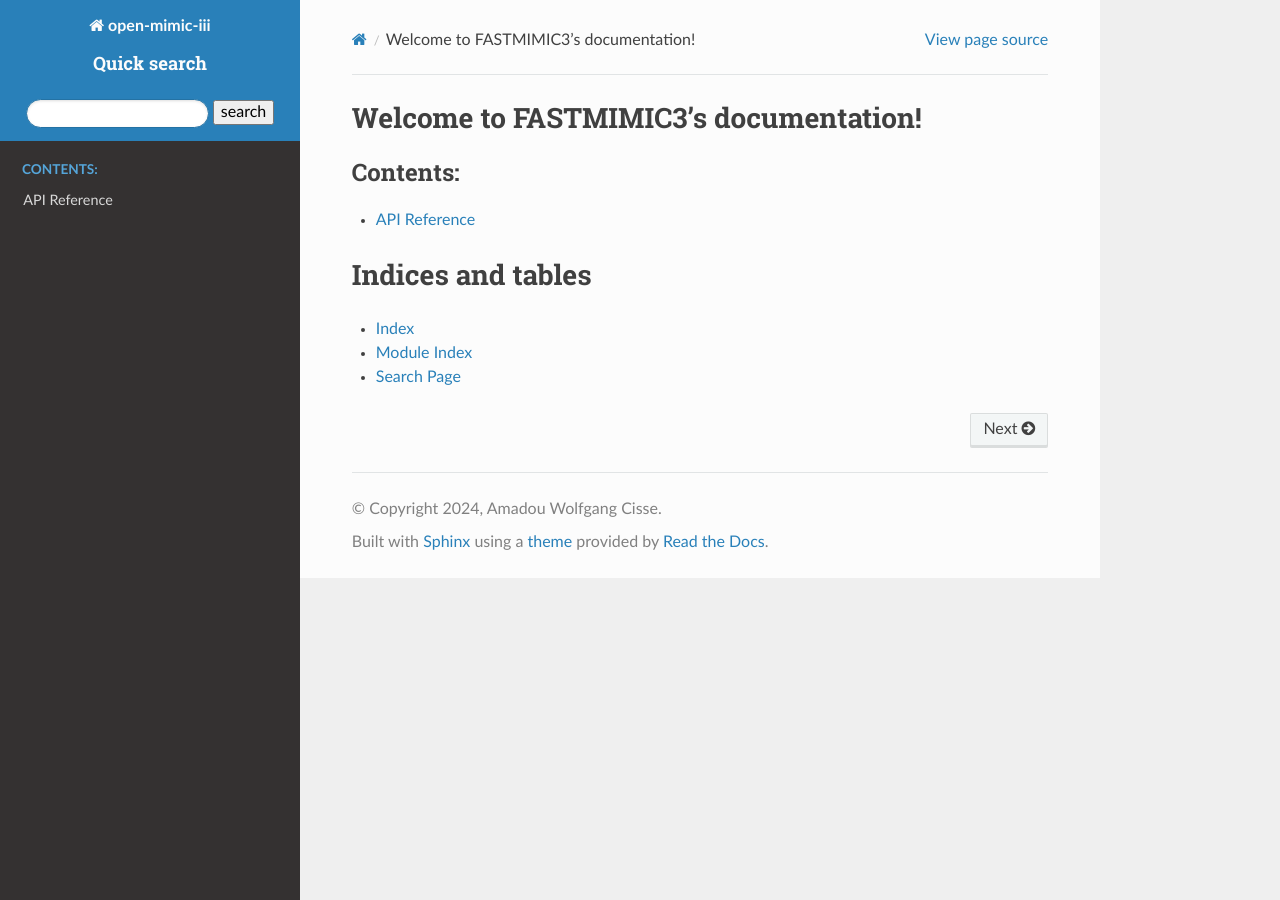
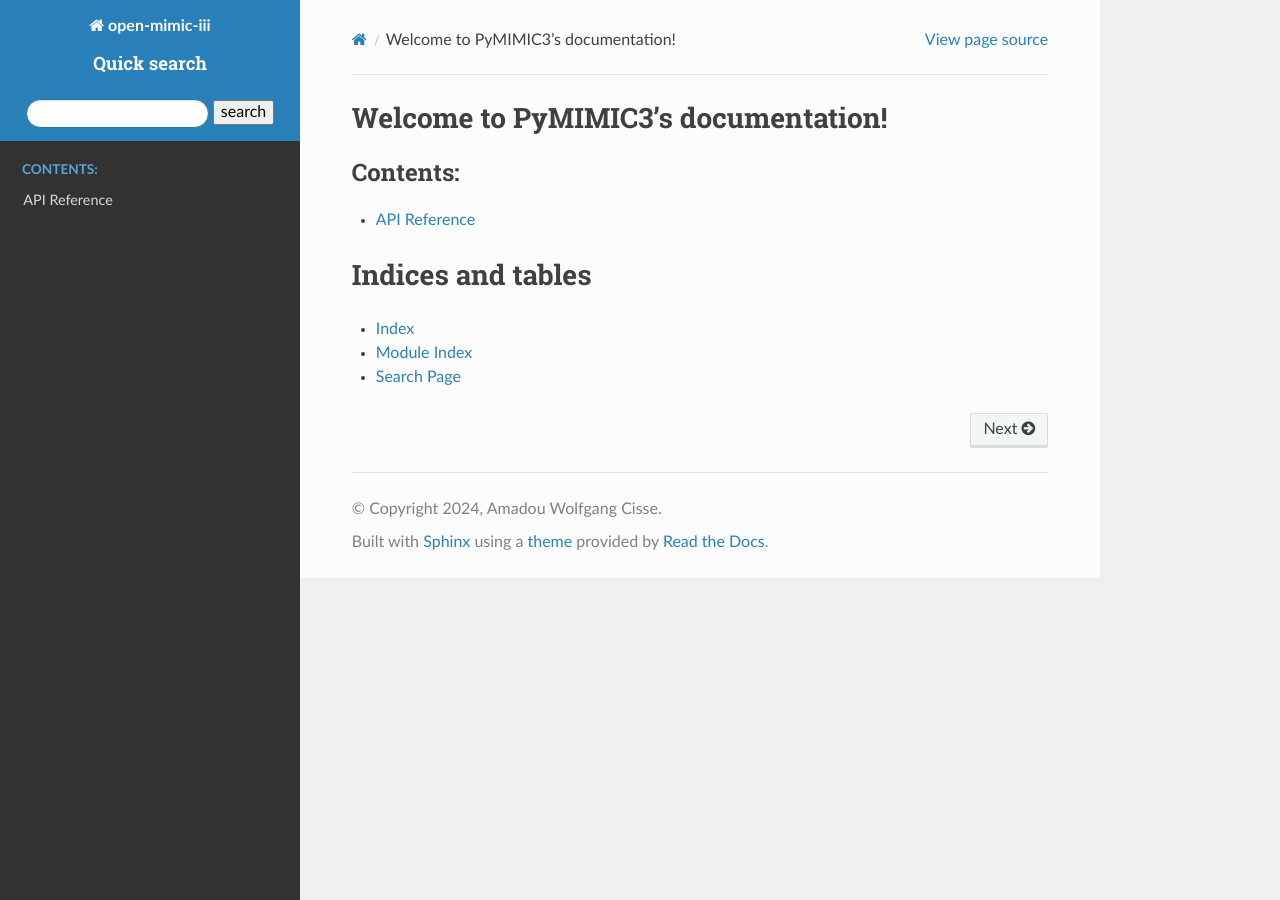
Before and after one commit to tensor-works/pymimic3, a Sphinx documentation site: the page built from docs/source/index.rst, in a window 1280 px wide. Built offline with Sphinx 7.4.7 and the Read the Docs theme 2.0.0, drawn with Linux system fonts in a browser that asks for light colours.

Commit message:
Removed reference to fastmimic and amadou1998

```diff
--- a/docs/source/index.rst
+++ b/docs/source/index.rst
@@ -1,4 +1,4 @@
-Welcome to FASTMIMIC3's documentation!
+Welcome to PyMIMIC3's documentation!
 ======================================
 
 .. toctree::
```
Also changed, not shown: Readme.md (+5 -5 lines), 2 other files.
